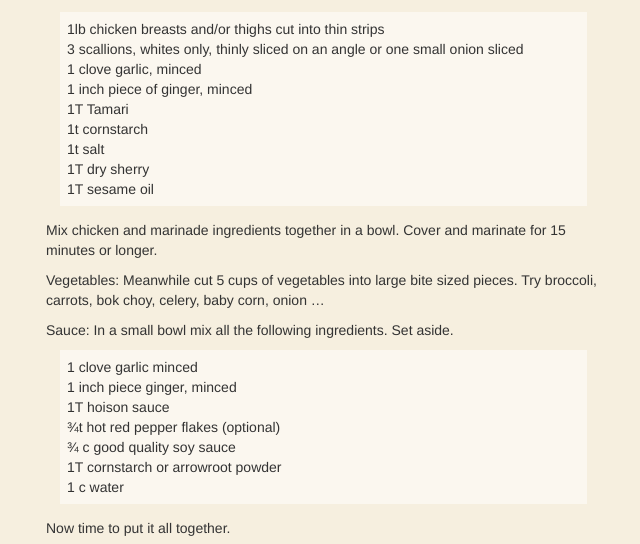
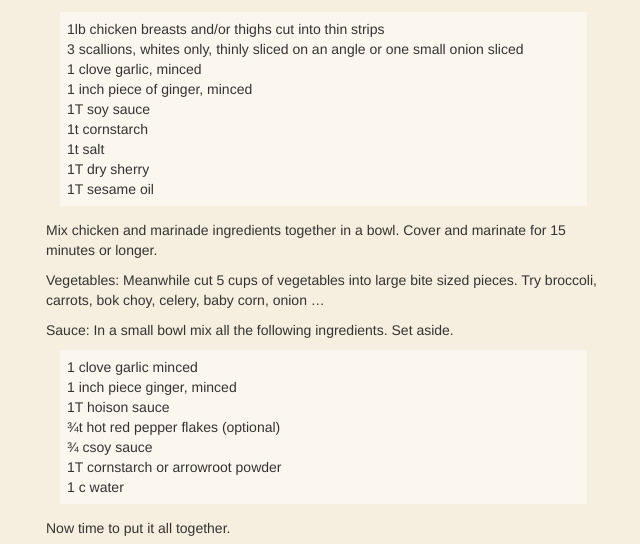
Before and after one commit to JonahBraun/debs-recipes, a Jekyll site: the page built from _posts/2013-11-21-chicken-and-broccoli-stirfry.md, in a window 1280 px wide. Shown: the part 180-724 px from the top of the page, without its empty margins (9-649 px from the left). Built offline with Jekyll 4.4.1, drawn with Linux system fonts in a browser that asks for light colours; nearby versions of some CDN libraries; some web fonts are replaced; Markdown is read by kramdown in place of the engine named in the settings.

Commit message:
Update 2013-11-21-chicken-and-broccoli-stirfry.md

```diff
--- a/_posts/2013-11-21-chicken-and-broccoli-stirfry.md
+++ b/_posts/2013-11-21-chicken-and-broccoli-stirfry.md
@@ -11,7 +11,7 @@ Chicken and marinade:
 - 3 scallions, whites only, thinly sliced on an angle or one small onion sliced
 - 1 clove garlic, minced
 - 1 inch piece of ginger, minced
-- 1T Tamari
+- 1T soy sauce
 - 1t cornstarch
 - 1t salt
 - 1T dry sherry
@@ -29,7 +29,7 @@ In a small bowl mix all the following ingredients. Set aside.
 - 1 inch piece ginger, minced
 - 1T hoison sauce
 - ¾t hot red pepper flakes (optional)
-- ¾ c good quality soy sauce
+- ¾ csoy sauce
 - 1T cornstarch or arrowroot powder
 - 1 c water
 
```
